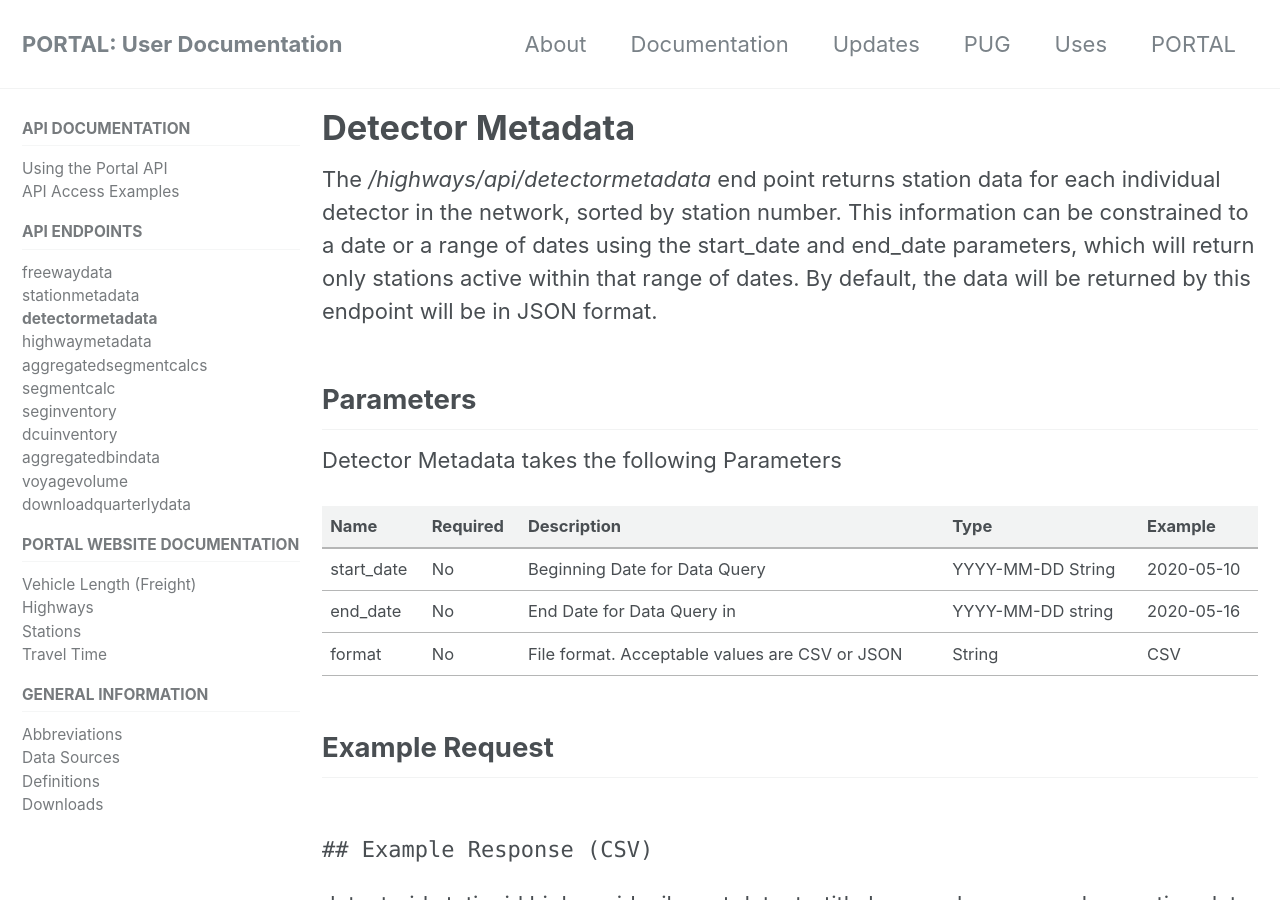
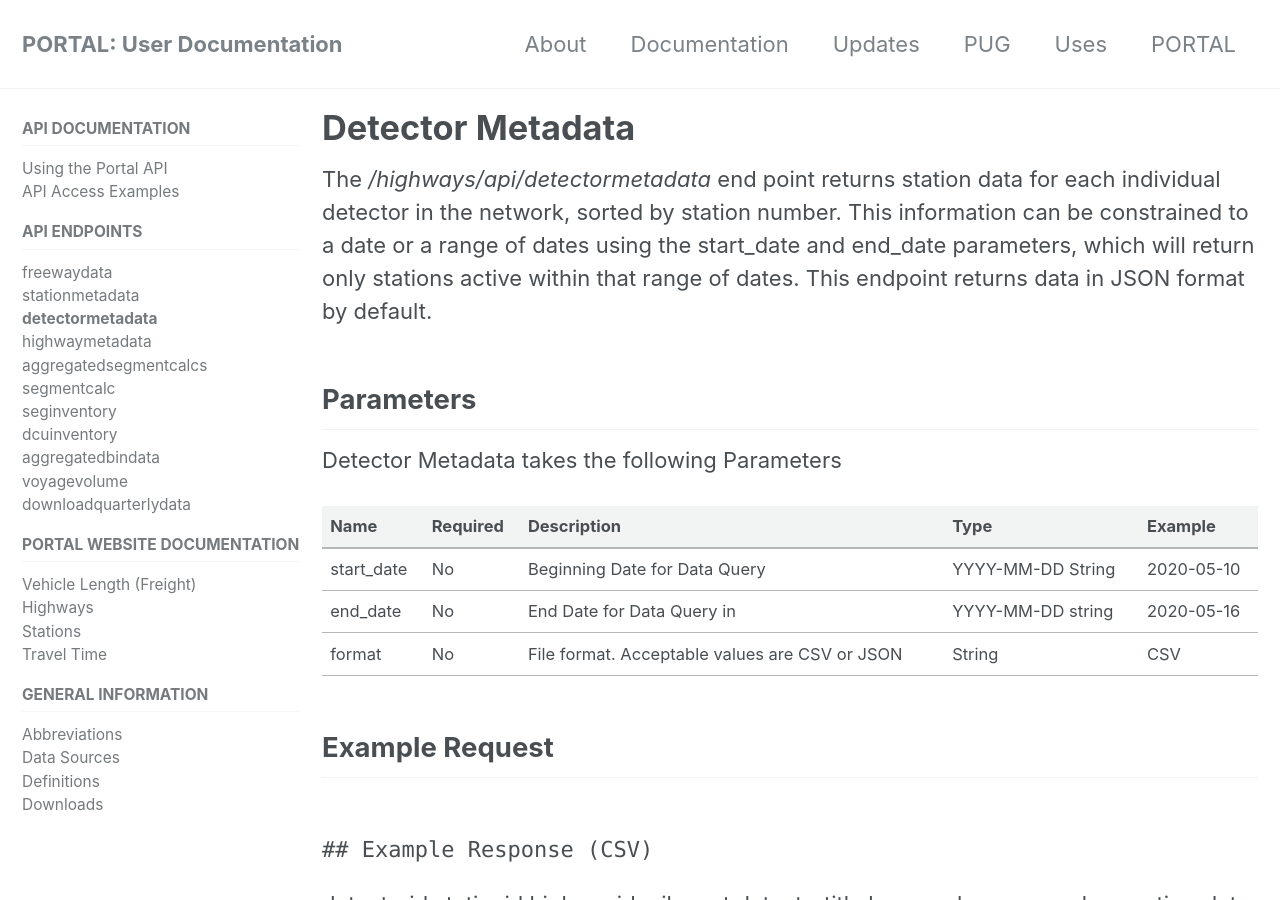
Before and after one commit to adus/portal-documentation, a Jekyll site: the page built from _documents/detectormetadata.md, in a window 1280 px wide and 900 px high. Built offline with Jekyll 4.4.1, drawn with Linux system fonts in a browser that asks for light colours; nearby versions of some CDN libraries.

Commit message:
Update detectormetadata.md
Formatting and Standardization.

```diff
--- a/_documents/detectormetadata.md
+++ b/_documents/detectormetadata.md
@@ -1,7 +1,7 @@
 ---
 title: "Detector Metadata"
 ---
-The _/highways/api/detectormetadata_ end point returns station data for each individual detector in the network, sorted by station number. This information can be constrained to a date or a range of dates using the start_date and end_date parameters, which will return only stations active within that range of dates. By default, the data will be returned by this endpoint will be in JSON format.
+The _/highways/api/detectormetadata_ end point returns station data for each individual detector in the network, sorted by station number. This information can be constrained to a date or a range of dates using the start_date and end_date parameters, which will return only stations active within that range of dates. This endpoint returns data in JSON format by default.
 
 ## Parameters
 Detector Metadata takes the following Parameters
```
